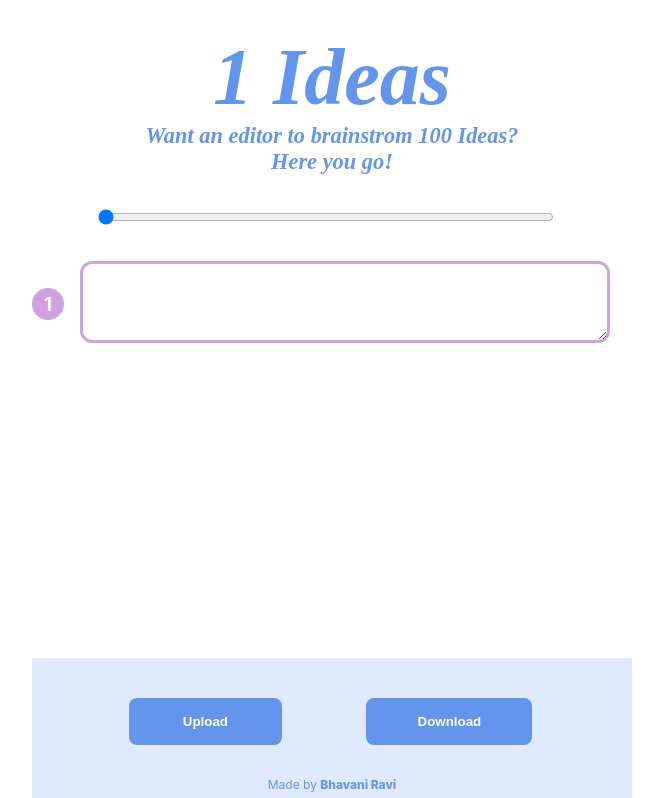
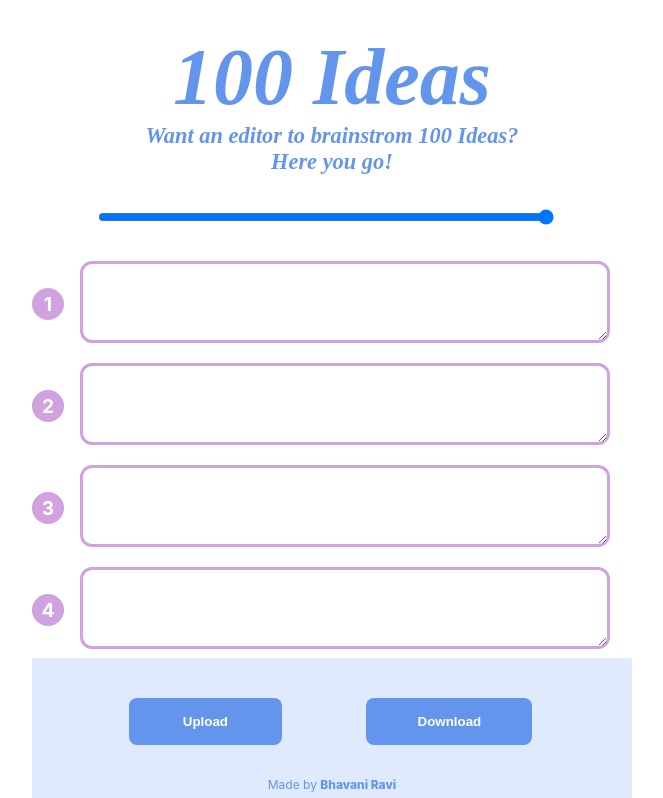
Before and after one commit to bushra-thepixelatedonut/100ideas, a React (Create React App) app: page / in a window 1280 px wide. Shown: the top 798 px of the page, without its empty margins (308-971 px from the left). Built offline with nearby package versions, Linux system fonts and the light colour scheme.

Commit message:
revert start state to 100

```diff
--- a/src/App.js
+++ b/src/App.js
@@ -38,7 +38,7 @@ function Item(props) {
 function App() {
 
 
-  const [count, onChangeCount]=useState(1);
+  const [count, onChangeCount]=useState(100);
   const [data, onChangeData]=useState({});
   const fileInputRef=useRef();
   const footerContent = "Made by "
```
